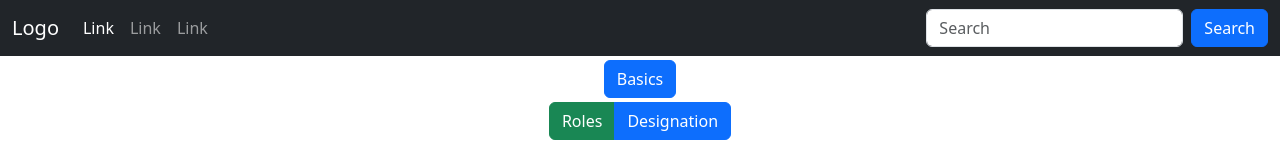
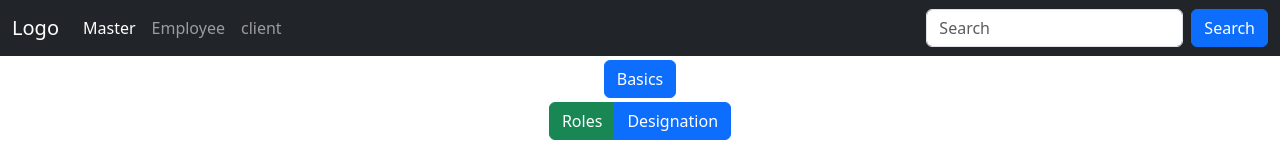
Before and after one commit to Anusha-P18/Angular_Project, an Angular app: page /master in a window 1280 px wide. Shown: the top 146 px of the page. Built offline with nearby package versions, Linux system fonts and the light colour scheme; no server answers.

Commit message:
Added RouterLink and RouterLinkActive

```diff
--- a/src/app/app.component.html
+++ b/src/app/app.component.html
@@ -7,13 +7,14 @@
       <div class="collapse navbar-collapse" id="mynavbar">
         <ul class="navbar-nav me-auto">
           <li class="nav-item">
-            <a class="nav-link active" href="javascript:void(0)">Link</a>
+            <a class="nav-link" routerLink="/master" routerLinkActive="active">Master</a>
           </li>
           <li class="nav-item">
-            <a class="nav-link" href="javascript:void(0)">Link</a>
+            <!-- through property binding -->
+            <a class="nav-link" [routerLink]="'/employee'" routerLinkActive="active">Employee</a>
           </li>
           <li class="nav-item">
-            <a class="nav-link" href="javascript:void(0)">Link</a>
+            <a class="nav-link" routerLink="/client" routerLinkActive="active">client</a>
           </li>
         </ul>
         <form class="d-flex">
--- a/src/app/app.component.ts
+++ b/src/app/app.component.ts
@@ -1,12 +1,12 @@
 import { Component } from '@angular/core';
-import { RouterOutlet } from '@angular/router';
+import { RouterLink, RouterLinkActive, RouterOutlet } from '@angular/router';
 import { RolesComponent } from './components/roles/roles.component';
 import { MasterComponent } from './components/master/master.component';
 
 @Component({
   selector: 'app-root',
   standalone: true,
-  imports: [RouterOutlet, MasterComponent],
+  imports: [RouterOutlet, MasterComponent, RouterLink, RouterLinkActive],
   templateUrl: './app.component.html',
   styleUrl: './app.component.css'
 })
```
